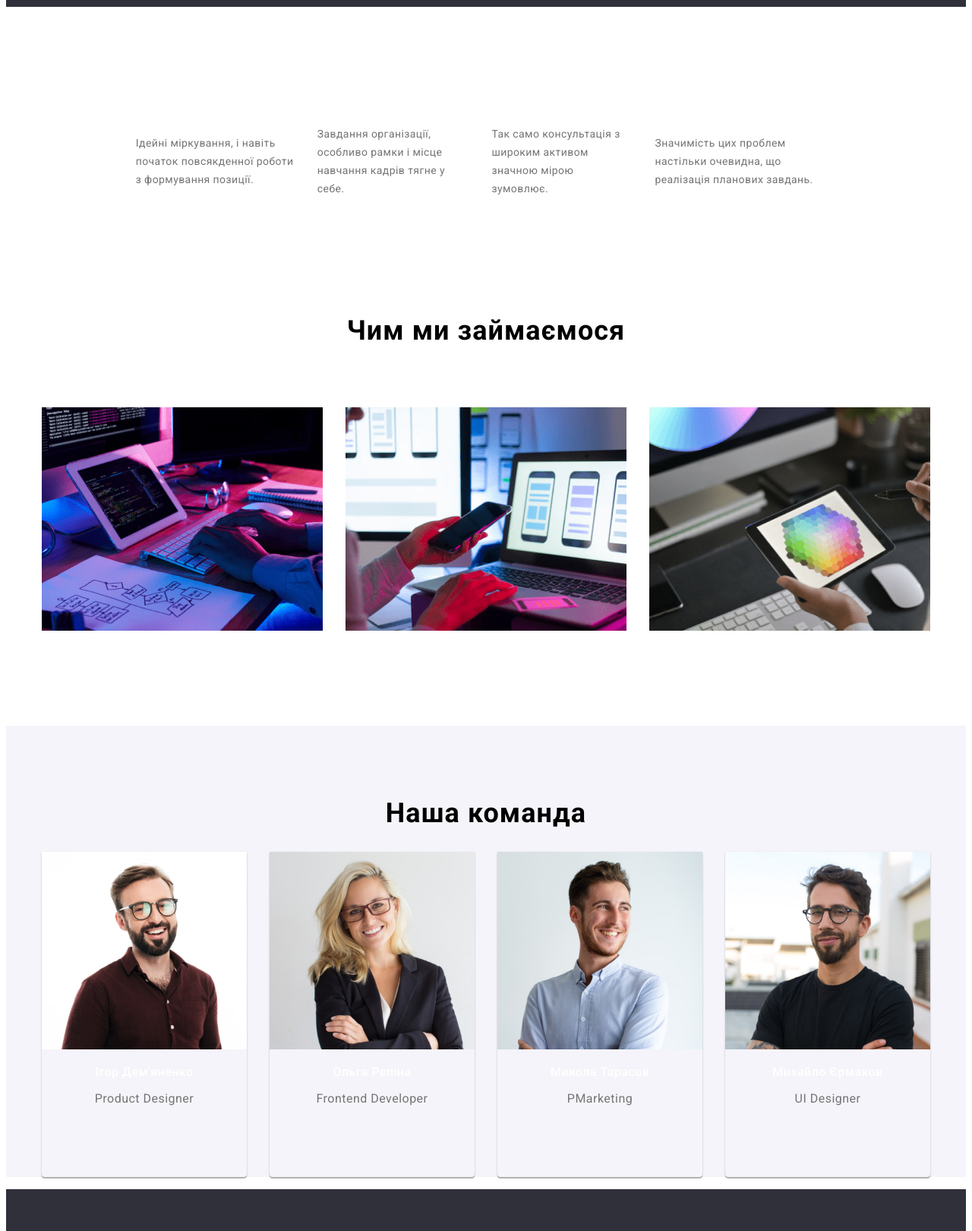
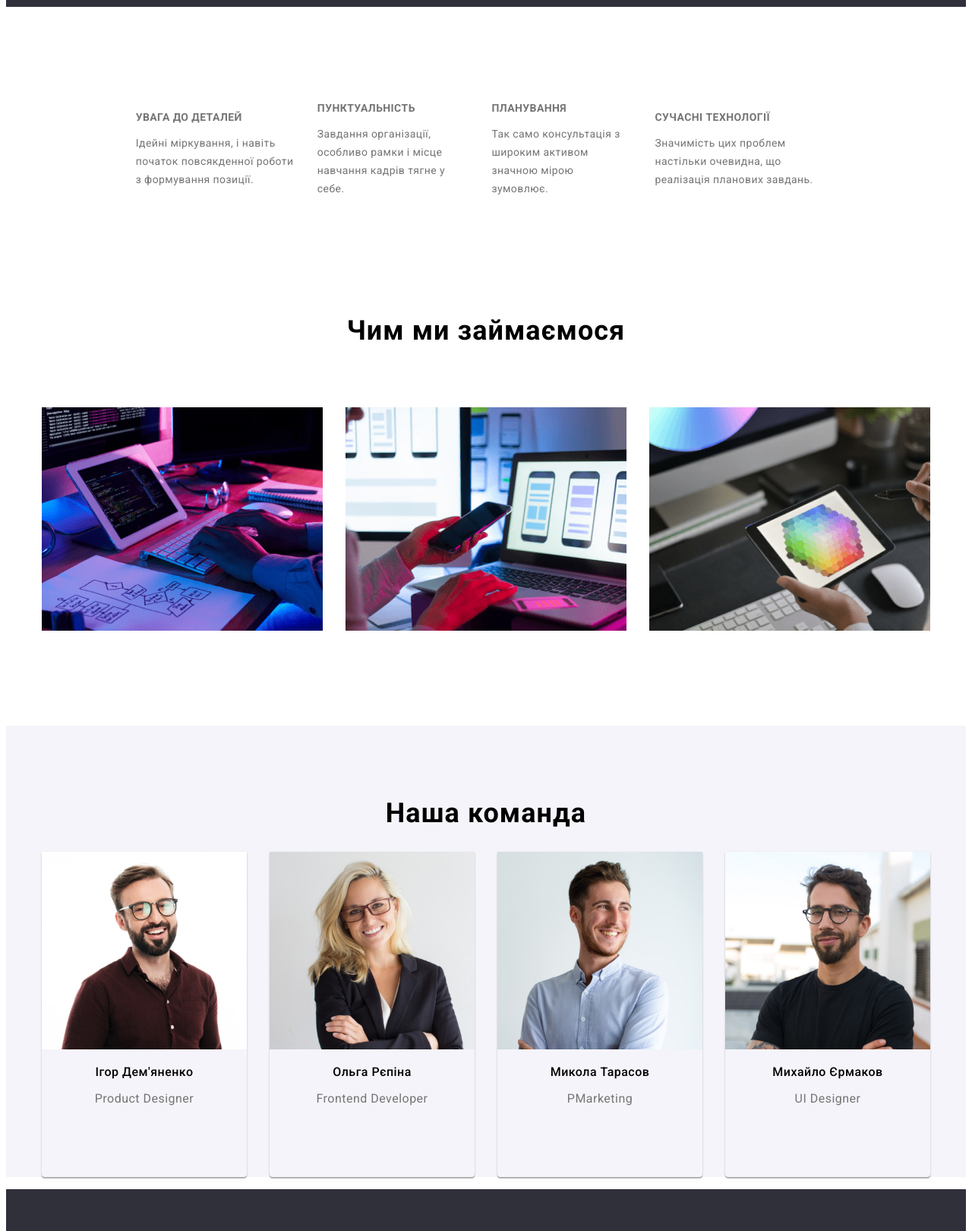
Before and after one commit to muthelain/goit-markup-hw-02, a plain HTML site: page index.html in a window 1280 px wide. Shown: the part 780-2400 px from the top of the page at 76% size. Drawn offline with Linux system fonts and the light colour scheme.

Commit message:
Update main.css

```diff
--- a/css/main.css
+++ b/css/main.css
@@ -170,6 +170,7 @@ body{
     line-height: 16px;
     letter-spacing: 0.03em;
     text-transform: uppercase;
+    color: var(--secondcolor);
 }
 .peculiarities__text p{
     font-family: 'Roboto';
@@ -260,6 +261,7 @@ body{
     line-height: 19px;
     text-align: center;
     letter-spacing: 0.03em;
+    color: var(--maincolor);
 }
 .team__card p{
     font-family: 'Roboto';
```
